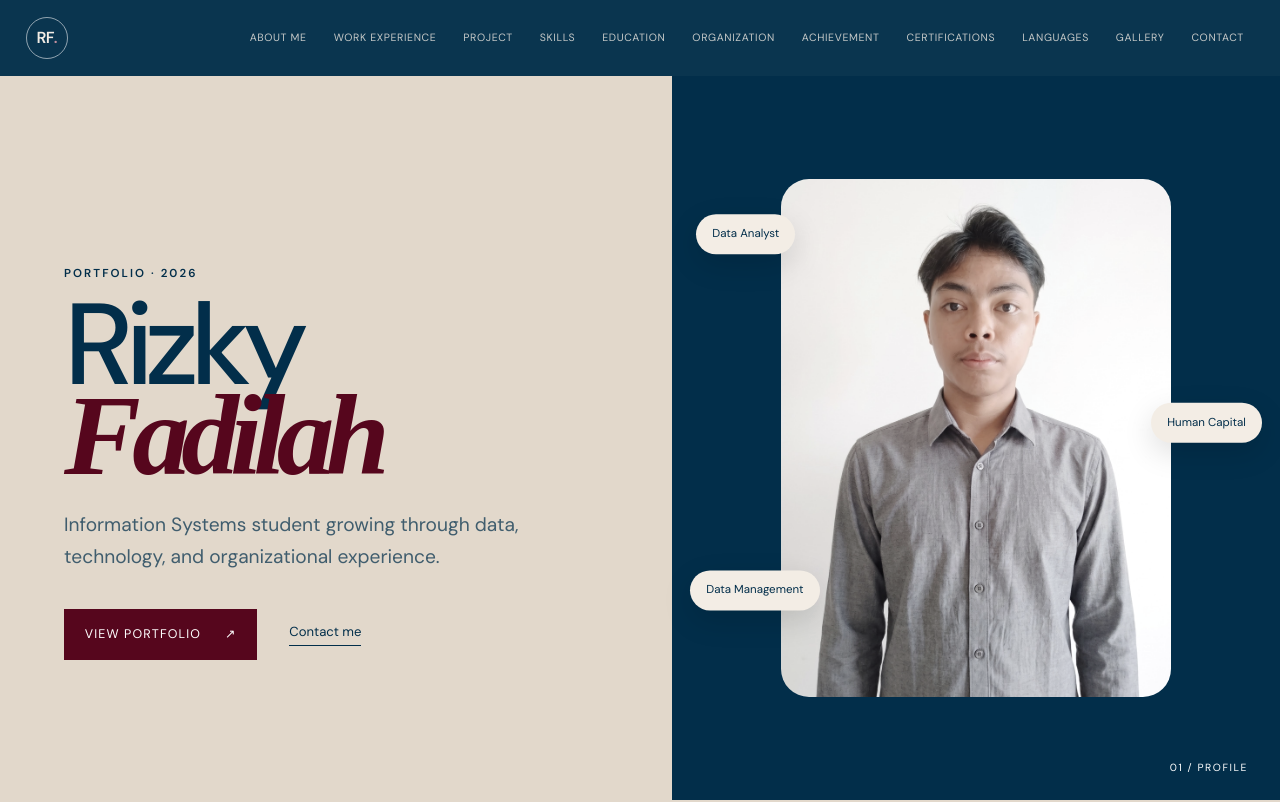
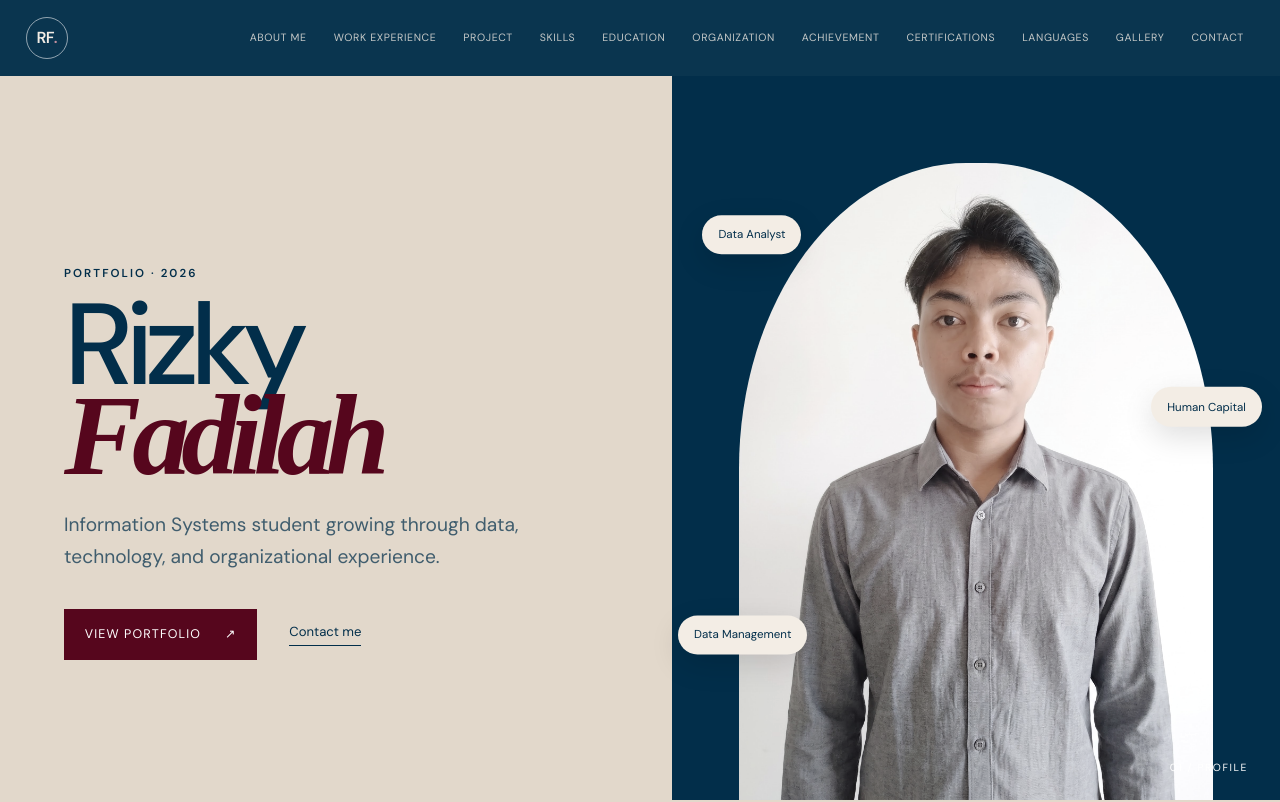
Before and after one commit to rizkyfa26/web-portofolio-rizfad, a React (Vite) app: page / in a window 1280 px wide. Shown: the top 802 px of the page. Built offline with nearby package versions, Linux system fonts and the light colour scheme; the HTML template or start-up script is replaced by a standard one; a web font is replaced by a local one.

Commit message:
foto hero dan about khusus HP mode desktop

```diff
--- a/src/index.css
+++ b/src/index.css
@@ -247,10 +247,13 @@ footer { padding:2rem 5vw; color:var(--paper); background:var(--navy); display:f
   .bubble { animation:none; }
 }
 
-/* Hero: foto di tengah, bubble dekat foto */
-.hero-visual { --fw: 64; align-items: center; container-type: inline-size; }
-.portrait-frame { width: calc(var(--fw) * 1%); height: auto; aspect-ratio: 3 / 4; border-radius: 28px; }
-.bubble-one { top: calc(50% - var(--fw) * 0.56cqw); left: 4%; }
-.bubble-two { top: calc(50% - var(--fw) * 0.09cqw); right: 3%; }
-.bubble-three { top: calc(50% + var(--fw) * 0.36cqw); bottom: auto; left: 3%; }
-@media (max-width: 820px) { .hero-visual { --fw: 72; } }
+/* Hero + About khusus HP mode Desktop site (layar tegak) */
+@media (orientation: portrait) and (min-width: 821px) {
+  .hero-visual { --fw: 64; align-items: center; container-type: inline-size; }
+  .portrait-frame { width: calc(var(--fw) * 1%); height: auto; aspect-ratio: 3 / 4; border-radius: 28px; }
+  .bubble-one { top: calc(50% - var(--fw) * 0.56cqw); left: 4%; }
+  .bubble-two { top: calc(50% - var(--fw) * 0.09cqw); right: 3%; }
+  .bubble-three { top: calc(50% + var(--fw) * 0.36cqw); bottom: auto; left: 3%; }
+
+  .about-photo { width: 100%; max-width: 30.4vw; aspect-ratio: 3 / 4; border-radius: 28px; max-height: none; }
+}
```
Also changed, not shown: 1 other file (tests, documents, lock files or other folders).
